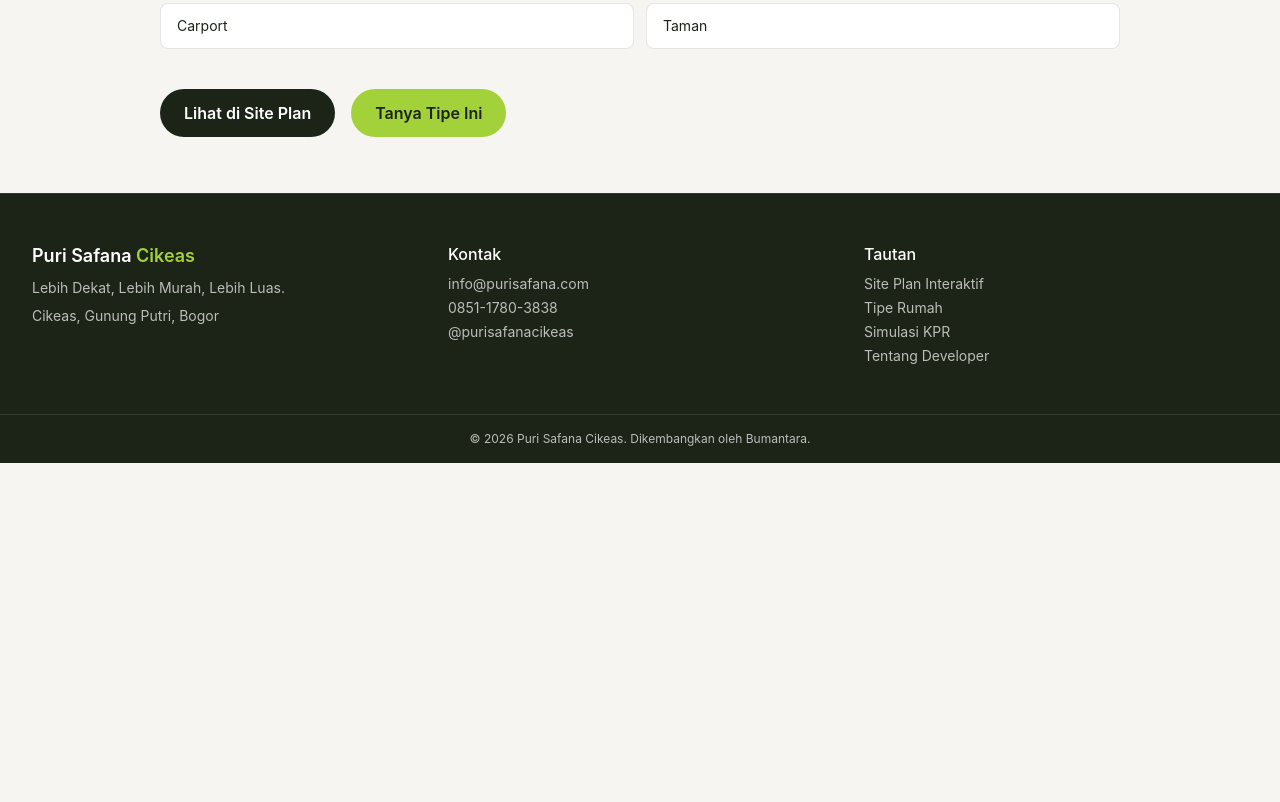
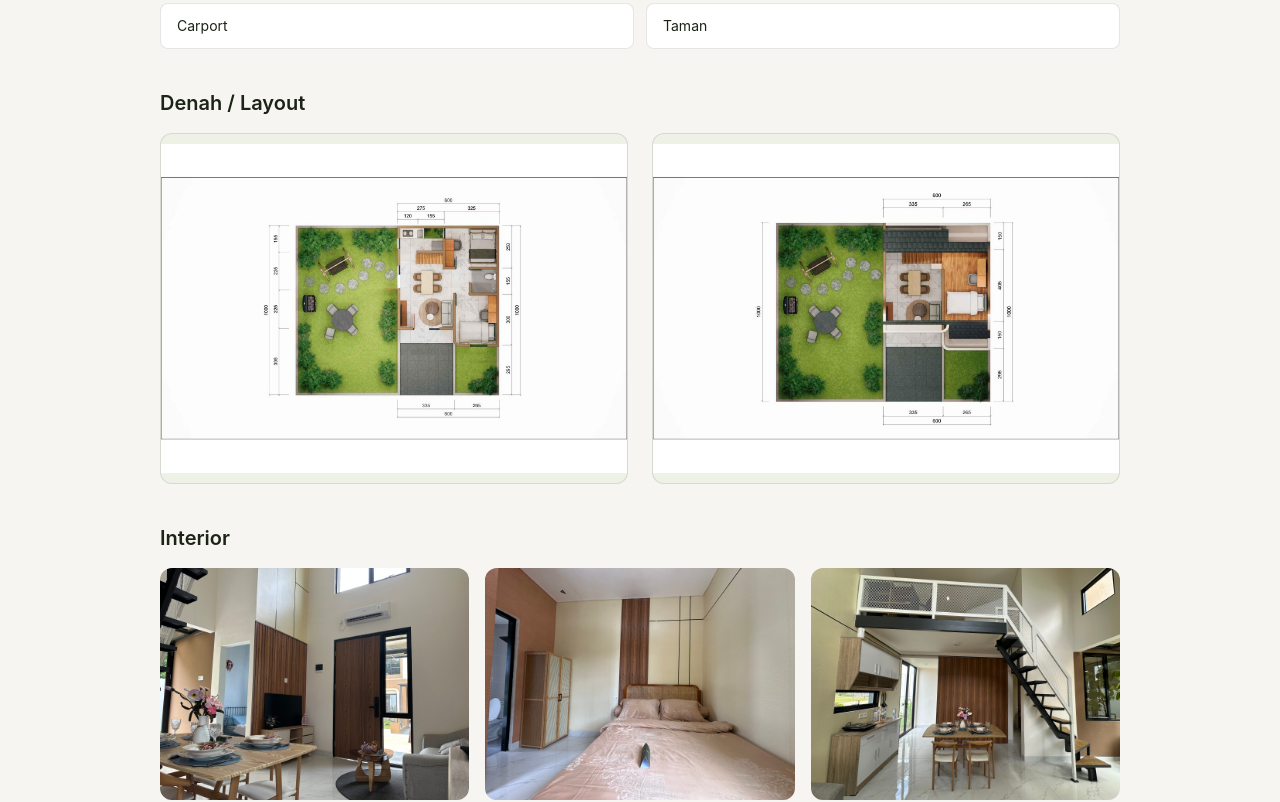
Before and after one commit to mirfanmaulana020-spec/puri-safana-website, a Next.js app: page /tipe-rumah/adara in a window 1280 px wide. Shown: the part 1380-2182 px from the top of the page. Before the commit the page ends 1843 px from the top, so only its background shows below. Built offline with nearby package versions, Linux system fonts and the light colour scheme.

Commit message:
Add files via upload

```diff
--- a/src/app/tipe-rumah/[slug]/page.tsx
+++ b/src/app/tipe-rumah/[slug]/page.tsx
@@ -55,6 +55,48 @@ export default async function TipeRumahDetailPage({
           ))}
         </ul>
 
+        {type.layoutImages.length > 0 && (
+          <>
+            <h2 className="text-xl font-semibold mb-4">Denah / Layout</h2>
+            <div className="grid sm:grid-cols-2 gap-6 mb-10">
+              {type.layoutImages.map((src, i) => (
+                <div
+                  key={src}
+                  className="relative aspect-[4/3] rounded-xl overflow-hidden bg-[#eef1e6] border border-black/10"
+                >
+                  <Image
+                    src={src}
+                    alt={`Denah ${type.name} ${i + 1}`}
+                    fill
+                    className="object-contain"
+                  />
+                </div>
+              ))}
+            </div>
+          </>
+        )}
+
+        {type.interiorImages.length > 0 && (
+          <>
+            <h2 className="text-xl font-semibold mb-4">Interior</h2>
+            <div className="grid sm:grid-cols-2 lg:grid-cols-3 gap-4 mb-10">
+              {type.interiorImages.map((src, i) => (
+                <div
+                  key={src}
+                  className="relative aspect-[4/3] rounded-xl overflow-hidden bg-[#eef1e6]"
+                >
+                  <Image
+                    src={src}
+                    alt={`Interior ${type.name} ${i + 1}`}
+                    fill
+                    className="object-cover"
+                  />
+                </div>
+              ))}
+            </div>
+          </>
+        )}
+
         <div className="flex flex-wrap gap-4">
           <Link
             href={`/site-plan`}
```
